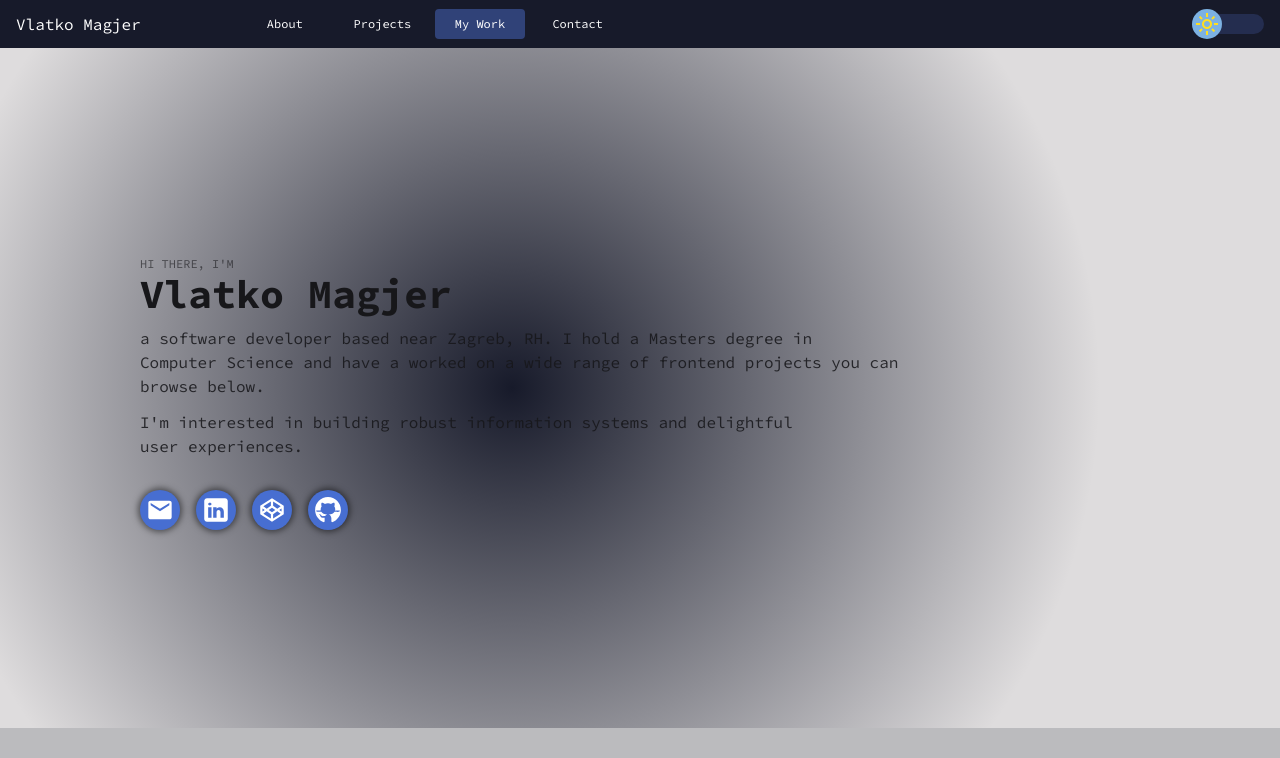
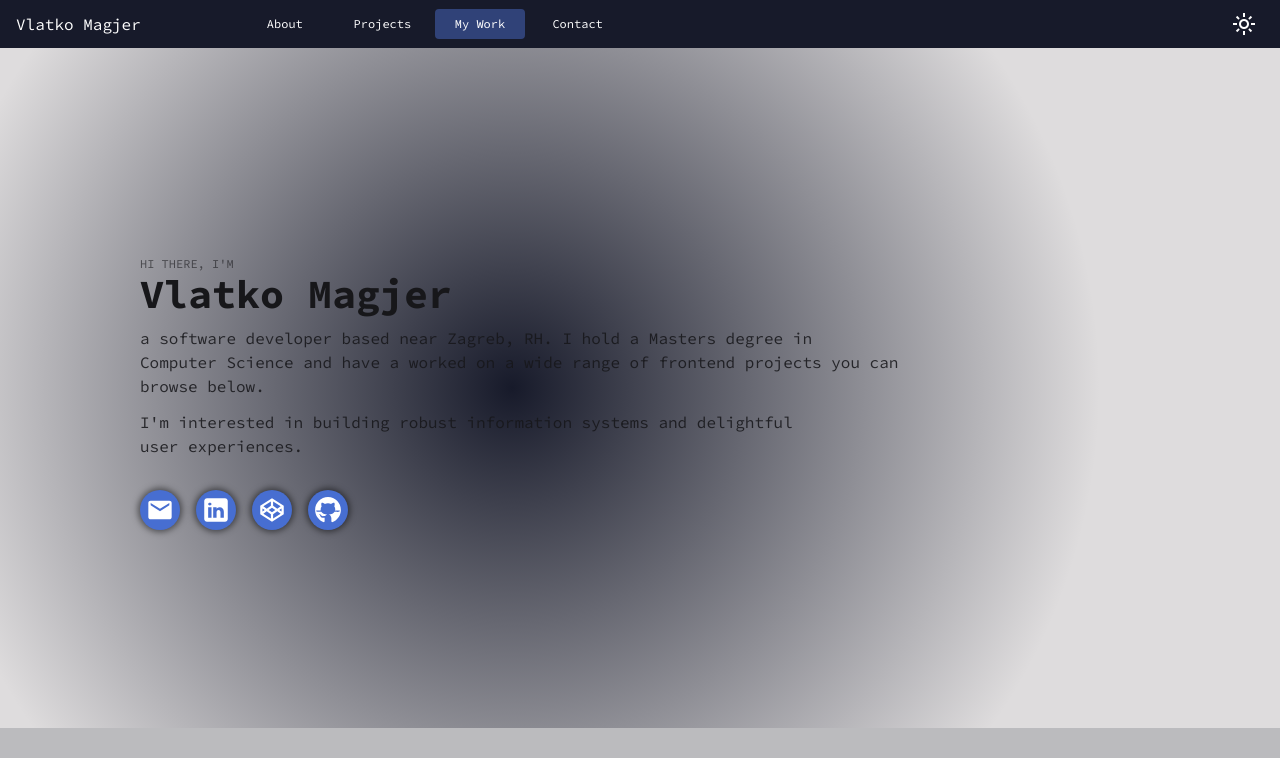
Before and after one commit to vmagjer/my-portfolio, a React (Vite) app: page / in a window 1280 px wide. Shown: the top 758 px of the page. Built offline with nearby package versions, Linux system fonts and the light colour scheme.

Commit message:
replace theme switch with a toggle

```diff
--- a/src/features/theme/ThemeSwitch.tsx
+++ b/src/features/theme/ThemeSwitch.tsx
@@ -7,49 +7,36 @@ function ThemeSwitch() {
   return (
     <Root $checked={theme === 'dark'}>
       <HiddenInput type="checkbox" onChange={toggleTheme} />
-      <MovingBall $checked={theme === 'dark'}>
+      <IconContainer $checked={theme === 'dark'}>
         <span className="material-symbols-outlined">dark_mode</span>
         <span className="material-symbols-outlined">light_mode</span>
-      </MovingBall>
+      </IconContainer>
     </Root>
   )
 }
 
 export default ThemeSwitch
-
 const Root = styled.label<{ $checked: boolean }>`
-  width: 72px;
-  height: 20px;
-
   display: flex;
   align-items: center;
 
   cursor: pointer;
   border-radius: 10000px;
-  background: var(--color-button-hover-bg);
 `
 
 const HiddenInput = styled.input`
   display: none;
 `
+const IconContainer = styled.div<{ $checked: boolean }>`
+  width: 40px;
+  height: 40px;
 
-const MovingBall = styled.div<{ $checked: boolean }>`
-  width: 30px;
-  height: 30px;
-
-  position: relative;
-  left: ${({ $checked }) => ($checked ? 'calc(100% - 30px)' : '0')};
-
-  background: ${({ $checked }) => ($checked ? '#000' : '#7cb1e2')};
-  color: ${({ $checked }) => ($checked ? '#fff' : '#ffde20')};
-  border-radius: 50%;
   overflow: hidden;
 
   user-select: none;
   -webkit-user-select: none;
 
-  transition: left 0.2s ease-in-out, background 0.2s ease-in-out,
-  color 0.2s ease-in-out;
+  transition: background 0.1s ease-in-out, color 0.1s ease-in-out;
 
   span {
     width: 100%;
@@ -64,4 +51,8 @@ const MovingBall = styled.div<{ $checked: boolean }>`
 
     transition: top 0.2s ease-in-out;
   }
+
+  &:hover {
+    background-color: var(--primary-200);
+  }
 `
```
